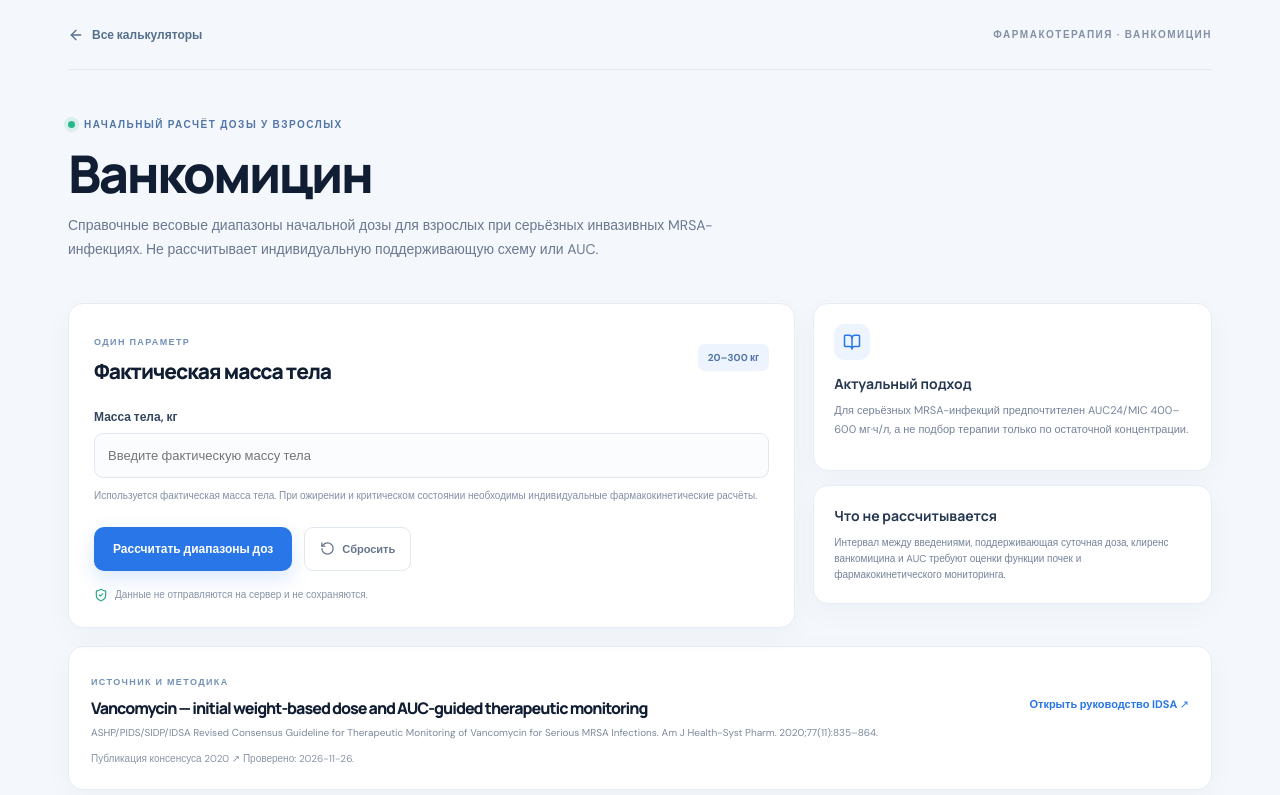
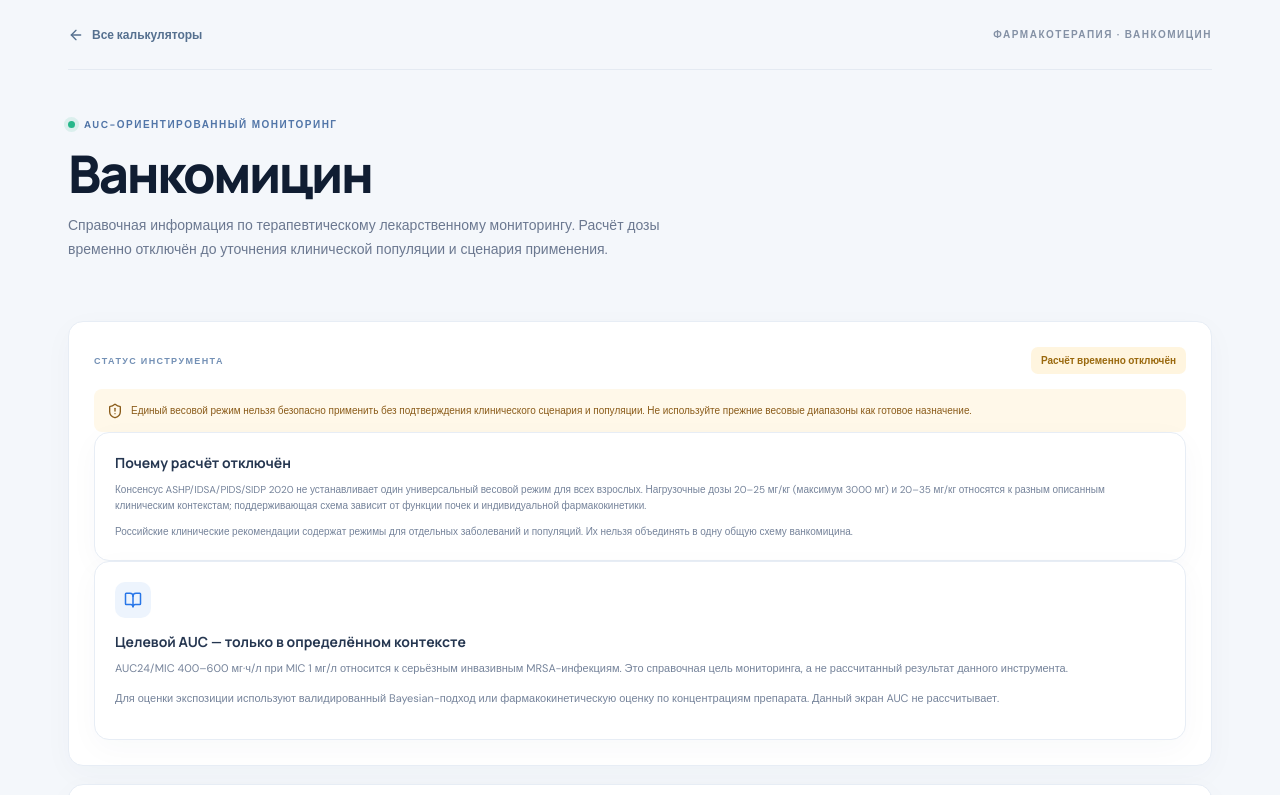
Before and after one commit to Whiterx/medcalc-pro-next, a React (Vite) app: page /medcalc-pro-next/calculators/vancomycin in a window 1280 px wide. Shown: the top 795 px of the page. Built offline with nearby package versions, Linux system fonts and the light colour scheme.

Commit message:
fix: replace vancomycin dosing output with scoped reference

```diff
--- a/src/calculators/pharmacotherapy/VancomycinCalculator.tsx
+++ b/src/calculators/pharmacotherapy/VancomycinCalculator.tsx
@@ -1,35 +1,9 @@
-import { useState, type FormEvent } from 'react'
-import { ArrowLeft, BookOpen, RotateCcw, ShieldAlert, ShieldCheck } from 'lucide-react'
+import { ArrowLeft, BookOpen, ShieldAlert } from 'lucide-react'
 import { Link } from 'react-router-dom'
-import { calculateVancomycinInitialDose, type VancomycinResult } from './vancomycin'
+import { VANCOMYCIN_CALCULATOR_STATUS } from './vancomycin'
 import { VANCOMYCIN_REFERENCE } from './vancomycin.reference'
 
 export default function VancomycinCalculator() {
-  const [weight, setWeight] = useState('')
-  const [result, setResult] = useState<VancomycinResult | null>(null)
-  const [error, setError] = useState('')
-
-  function reset() {
-    setWeight('')
-    setResult(null)
-    setError('')
-  }
-  function handleCalculate(event: FormEvent<HTMLFormElement>) {
-    event.preventDefault()
-    if (weight.trim() === '') {
-      setError('Введите фактическую массу тела.')
-      setResult(null)
-      return
-    }
-    try {
-      setResult(calculateVancomycinInitialDose({ actualBodyWeightKg: Number(weight) }))
-      setError('')
-    } catch (caught) {
-      setResult(null)
-      setError(caught instanceof Error ? caught.message : 'Проверьте массу тела.')
-    }
-  }
-
   return (
     <main className="app-shell calculator-shell">
       <div className="calculator-topline">
@@ -37,43 +11,37 @@ export default function VancomycinCalculator() {
         <span className="version-label">ФАРМАКОТЕРАПИЯ · ВАНКОМИЦИН</span>
       </div>
       <section className="calculator-heading">
-        <div className="eyebrow"><span className="pulse-dot" /> НАЧАЛЬНЫЙ РАСЧЁТ ДОЗЫ У ВЗРОСЛЫХ</div>
+        <div className="eyebrow"><span className="pulse-dot" /> AUC-ОРИЕНТИРОВАННЫЙ МОНИТОРИНГ</div>
         <h1>Ванкомицин</h1>
-        <p>Справочные весовые диапазоны начальной дозы для взрослых при серьёзных инвазивных MRSA-инфекциях. Не рассчитывает индивидуальную поддерживающую схему или AUC.</p>
+        <p>Справочная информация по терапевтическому лекарственному мониторингу. Расчёт дозы временно отключён до уточнения клинической популяции и сценария применения.</p>
       </section>
-      <div className="calculator-layout">
-        <form className="calculator-panel" onSubmit={handleCalculate}>
-          <div className="panel-heading"><div><span className="panel-kicker">ОДИН ПАРАМЕТР</span><h2>Фактическая масса тела</h2></div><span className="points-label">20–300 кг</span></div>
-          <label className="calc-field field-full"><span>Масса тела, кг</span><input type="number" min="20" max="300" step="0.1" required value={weight} onChange={(event) => { setWeight(event.target.value); setResult(null); setError('') }} placeholder="Введите фактическую массу тела" /></label>
-          <p className="field-hint">Используется фактическая масса тела. При ожирении и критическом состоянии необходимы индивидуальные фармакокинетические расчёты.</p>
-          {error && <p className="form-error" role="alert">{error}</p>}
-          <div className="calculator-actions">
-            <button className="primary-button" type="submit">Рассчитать диапазоны доз</button>
-            <button className="reset-button" type="button" onClick={reset}><RotateCcw size={15} /> Сбросить</button>
-          </div>
-          <p className="privacy-note"><ShieldCheck size={14} /> Данные не отправляются на сервер и не сохраняются.</p>
-        </form>
-        <aside className="calculator-aside">
-          <div className="info-panel"><div className="info-icon"><BookOpen size={18} /></div><h3>Актуальный подход</h3><p>Для серьёзных MRSA-инфекций предпочтителен AUC24/MIC 400–600 мг·ч/л, а не подбор терапии только по остаточной концентрации.</p></div>
-          <div className="threshold-panel"><h3>Что не рассчитывается</h3><p>Интервал между введениями, поддерживающая суточная доза, клиренс ванкомицина и AUC требуют оценки функции почек и фармакокинетического мониторинга.</p></div>
-        </aside>
-      </div>
-      {result && (
-        <section className="result-panel" aria-live="polite">
-          <div className="result-topline"><span className="panel-kicker">ОРИЕНТИРОВОЧНЫЕ ДИАПАЗОНЫ</span><span className="risk-tag risk-moderate">Не готовое назначение</span></div>
-          <div className="result-summary"><b>Нагрузочная доза: {Math.round(result.loadingDoseMinMg)}–{Math.round(result.loadingDoseMaxMg)} мг однократно</b><p>Для серьёзных инвазивных MRSA-инфекций: 20–25 мг/кг фактической массы тела, максимум 3000 мг.</p></div>
-          <div className="result-summary"><b>Начальная поддерживающая доза: {Math.round(result.maintenanceDoseMinMg)}–{Math.round(result.maintenanceDoseMaxMg)} мг на одно введение</b><p>15–20 мг/кг на одно введение для большинства взрослых с нормальной функцией почек. Интервал не рассчитывается.</p></div>
-          {result.loadingDoseCapped && <p className="field-hint">Нагрузочный диапазон ограничен максимальной дозой 3000 мг.</p>}
-          <div className="threshold-panel"><h3>Мониторинг</h3><p>{result.aucTarget}</p><p>Целевое воздействие следует оценить в первые 24–48 часов. Используйте Bayesian-подход или две концентрации по локальному протоколу.</p></div>
-          <p className="clinical-warning"><ShieldAlert size={14} /> Не назначайте интервал и последующие дозы только по этому расчёту. При ОПП, сниженной/нестабильной функции почек, ожирении, диализе или критическом состоянии требуется индивидуальный AUC-ориентированный подбор. Традиционная цель trough 15–20 мг/л для серьёзных MRSA-инфекций больше не рекомендуется.</p>
-        </section>
-      )}
+      <section className="result-panel" aria-live="polite">
+        <div className="result-topline">
+          <span className="panel-kicker">СТАТУС ИНСТРУМЕНТА</span>
+          <span className="risk-tag risk-moderate">Расчёт временно отключён</span>
+        </div>
+        <div className="clinical-warning">
+          <ShieldAlert size={16} />
+          <span>{VANCOMYCIN_CALCULATOR_STATUS.reason} Не используйте прежние весовые диапазоны как готовое назначение.</span>
+        </div>
+        <div className="threshold-panel">
+          <h3>Почему расчёт отключён</h3>
+          <p>Консенсус ASHP/IDSA/PIDS/SIDP 2020 не устанавливает один универсальный весовой режим для всех взрослых. Нагрузочные дозы 20–25 мг/кг (максимум 3000 мг) и 20–35 мг/кг относятся к разным описанным клиническим контекстам; поддерживающая схема зависит от функции почек и индивидуальной фармакокинетики.</p>
+          <p>Российские клинические рекомендации содержат режимы для отдельных заболеваний и популяций. Их нельзя объединять в одну общую схему ванкомицина.</p>
+        </div>
+        <div className="info-panel">
+          <div className="info-icon"><BookOpen size={18} /></div>
+          <h3>Целевой AUC — только в определённом контексте</h3>
+          <p>AUC24/MIC 400–600 мг·ч/л при MIC 1 мг/л относится к серьёзным инвазивным MRSA-инфекциям. Это справочная цель мониторинга, а не рассчитанный результат данного инструмента.</p>
+          <p>Для оценки экспозиции используют валидированный Bayesian-подход или фармакокинетическую оценку по концентрациям препарата. Данный экран AUC не рассчитывает.</p>
+        </div>
+      </section>
       <section className="reference-panel">
         <div><span className="panel-kicker">ИСТОЧНИК И МЕТОДИКА</span><h2>{VANCOMYCIN_REFERENCE.title}</h2><p>{VANCOMYCIN_REFERENCE.guideline}</p></div>
         <a href={VANCOMYCIN_REFERENCE.guidelineUrl} target="_blank" rel="noreferrer">Открыть руководство IDSA ↗</a>
         <small><a href={VANCOMYCIN_REFERENCE.publicationUrl} target="_blank" rel="noreferrer">Публикация консенсуса 2020 ↗</a> Проверено: {VANCOMYCIN_REFERENCE.accessed}.</small>
       </section>
-      <p className="calculator-disclaimer">Справочный расчёт начальных весовых диапазонов для взрослых при серьёзных инвазивных MRSA-инфекциях. Не является готовым назначением, не заменяет оценку показаний, функции почек, индивидуальный фармакокинетический подбор и AUC-мониторинг. Для других возбудителей и показаний целевой AUC из этого руководства автоматически не переносится.</p>
+      <p className="calculator-disclaimer">Информационный экран не рассчитывает нагрузочную или поддерживающую дозу, интервал, клиренс либо AUC. Не является назначением лечения. Применяйте действующие российские клинические рекомендации для конкретного показания и популяции; индивидуальный режим и мониторинг определяет лечащая команда с участием клинического фармаколога.</p>
     </main>
   )
 }
```
